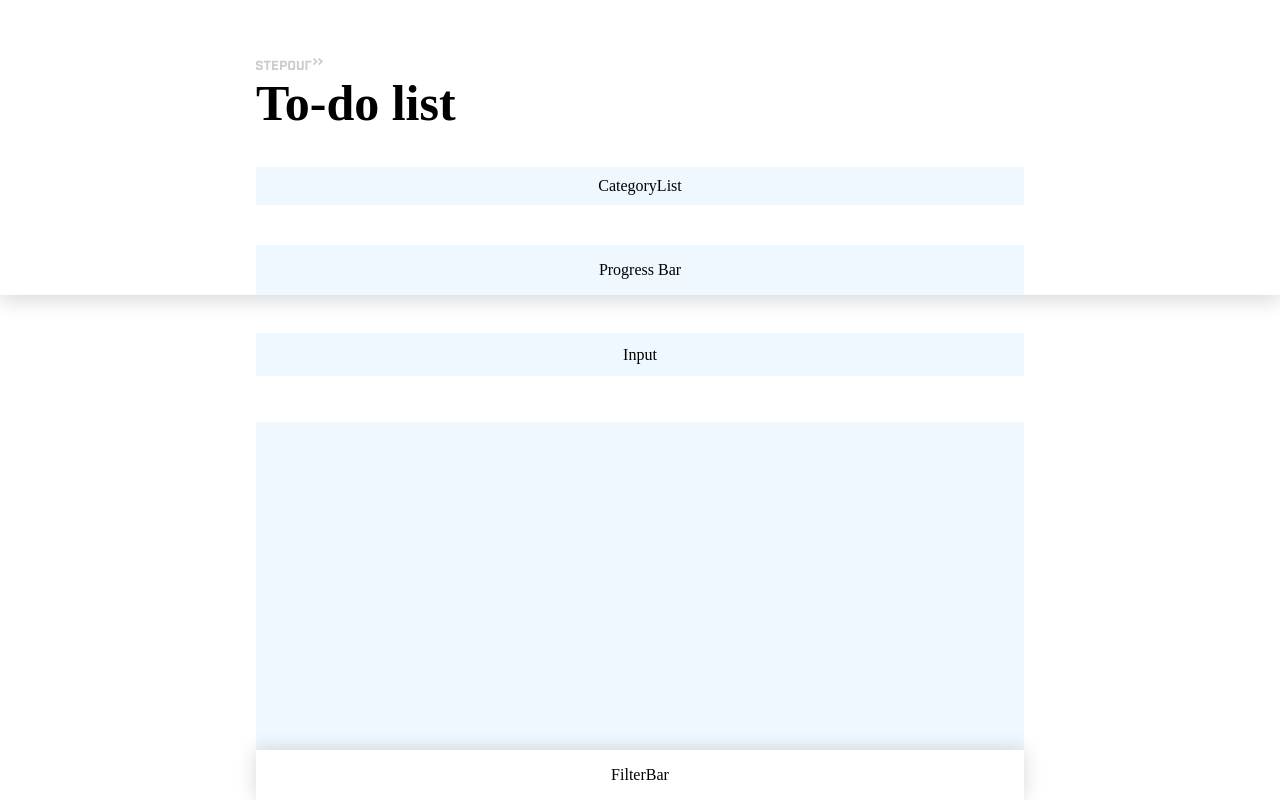
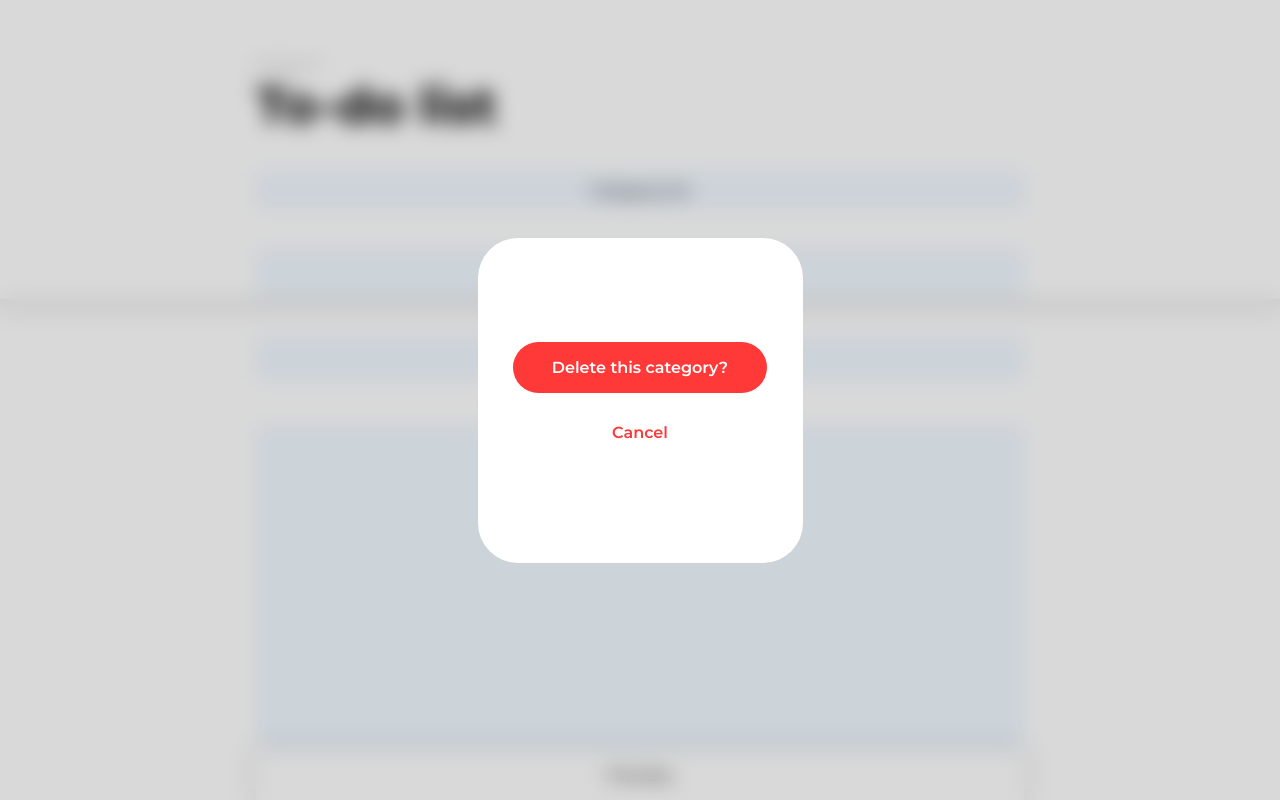
Before and after one commit to leannedo/the-great-bucket-list, a React (Create React App) app in the folder client/: page / in a window 1280 px wide. Shown: the top 800 px of the page. Built offline with nearby package versions, Linux system fonts and the light colour scheme.

Commit message:
Implement basic-ui-components

```diff
--- a/client/public/index.html
+++ b/client/public/index.html
@@ -24,7 +24,8 @@
       work correctly both with client-side routing and a non-root public URL.
       Learn how to configure a non-root public URL by running `npm run build`.
     -->
-    <title>React App</title>
+    <link href="https://fonts.googleapis.com/css2?family=Montserrat:wght@400;500;600;700&display=swap" rel="stylesheet">
+    <title>To-do App</title>
   </head>
   <body>
     <noscript>You need to enable JavaScript to run this app.</noscript>
--- a/client/src/App.js
+++ b/client/src/App.js
@@ -1,13 +1,15 @@
 import React from "react";
 import Layout from "./layout/index";
 import Dashboard from "./views/Dashboard";
+import Icon from "./components/Icon/index";
+import Button from "./components/Button";
+import ConfirmModal from "./components/Modal/ConfirmModal/index";
 
 function App() {
   return (
     <div className="App">
-      <Layout>
-        <Dashboard />
-      </Layout>
+      <Dashboard />
+      <ConfirmModal okText="Delete this category?" cancelText="Cancel" />
     </div>
   );
 }
--- /dev/null
+++ b/client/src/components/Backdrop/Backdrop.scss
@@ -0,0 +1,9 @@
+.td-backdrop {
+  width: var(--td-backdrop-width);
+  height: var(--td-backdrop-height);
+  position: absolute;
+  left: var(--td-backdrop-left);
+  top: var(--td-backdrop-top);
+  background: var(--td-backdrop-background);
+  backdrop-filter: blur(10px);
+}
--- /dev/null
+++ b/client/src/components/Backdrop/index.js
@@ -0,0 +1,25 @@
+// Libraries
+import React from "react";
+import PropTypes from "prop-types";
+
+// Styling
+import "./Backdrop.scss";
+
+const Backdrop = ({ className, onClick }) => {
+  return <div onClick={onClick} className={`td-backdrop ${className}`} />;
+};
+
+Backdrop.defaultProps = {
+  className: "",
+  onClick: () => {},
+};
+
+Backdrop.propTypes = {
+  /** component's classname*/
+  className: PropTypes.string,
+
+  /** onClick handler*/
+  onClick: PropTypes.func,
+};
+
+export default Backdrop;
--- a/client/src/components/Button/Button.scss
+++ b/client/src/components/Button/Button.scss
@@ -5,10 +5,13 @@
  */
 
 .td-btn {
-  padding: 16px 58px;
+  padding: 16px;
   color: var(--td-white-color);
-  font-size: 1rem;
-  border-radius: 27px;
+  font-family: var(--td-font-family);
+  font-weight: var(--td-btn-font-weight);
+  font-size: var(--td-btn-font-size);
+  border-radius: var(--td-btn-border-radius);
+  min-width: var(--td-btn-min-width);
   appearance: none;
   outline: none;
   border-style: initial;
@@ -33,10 +36,10 @@
   }
 
   &icon {
-    width: 35px;
-    height: 35px;
+    width: var(--td-btn-icon-width);
+    height: var(--td-btn-icon-height);
     padding: 0;
-    border-radius: 50%;
+    border-radius: var(--td-btn-icon-border-radius);
     background-color: var(--td-primary-color);
     border: var(--td-primary-color);
   }
--- a/client/src/components/Button/index.js
+++ b/client/src/components/Button/index.js
@@ -8,7 +8,7 @@ import "./Button.scss";
 const Button = ({ className, block, type, onClick, children }) => {
   return (
     <button
-      className={`${className} td-btn btn-${type} ${block ? "btn-block" : ""}`}
+      className={`td-btn ${className} btn-${type} ${block ? "btn-block" : ""}`}
       onClick={onClick}
     >
       {children}
--- /dev/null
+++ b/client/src/components/Modal/ConfirmModal/ConfirmModal.scss
@@ -0,0 +1,14 @@
+.td-confirm-modal {
+  display: flex;
+  flex-direction: column;
+  align-items: center;
+  justify-content: center;
+  position: absolute;
+  top: 50%;
+  left: 50%;
+  transform: translate(-50%, -50%);
+}
+
+.confirm-modal-cancel-btn {
+  margin-top: 14px;
+}
--- /dev/null
+++ b/client/src/components/Modal/ConfirmModal/index.js
@@ -0,0 +1,56 @@
+// Libraries
+import React from "react";
+import PropTypes from "prop-types";
+
+// Components
+import Modal from "./../../Modal/index";
+import Button from "../../Button";
+
+// Styling
+import "./ConfirmModal.scss";
+
+const ConfirmModal = ({ okHandler, cancelHander, okText, cancelText }) => {
+  return (
+    <Modal>
+      <div className="td-confirm-modal">
+        <Button onClick={okHandler} type="danger">
+          {okText}
+        </Button>
+        <Button
+          onClick={cancelHander}
+          className="confirm-modal-cancel-btn"
+          type="text"
+        >
+          {cancelText}
+        </Button>
+      </div>
+    </Modal>
+  );
+};
+
+ConfirmModal.defaultProps = {
+  className: "",
+  okText: "",
+  cancelText: "",
+  okHandler: () => {},
+  cancelHandler: () => {},
+};
+
+ConfirmModal.propTypes = {
+  /** element's class name */
+  className: PropTypes.string,
+
+  /** confirm text */
+  okText: PropTypes.string,
+
+  /** cancel text  */
+  cancelText: PropTypes.string,
+
+  /** confirm text's action */
+  cancelHandler: PropTypes.func,
+
+  /** cancel text's action */
+  okHandler: PropTypes.func,
+};
+
+export default ConfirmModal;
--- /dev/null
+++ b/client/src/components/Modal/Modal.scss
@@ -0,0 +1,22 @@
+.td-modal-wrapper {
+  width: var(--td-modal-wrapper-width);
+  height: var(--td-modal-wrapper-height);
+  position: fixed;
+  z-index: 999;
+  left: var(--td-modal-wrapper-left);
+  top: var(--td-modal-wrapper-top);
+  display: flex;
+  align-items: center;
+  justify-content: center;
+}
+
+.td-modal {
+  position: relative;
+  z-index: 1000;
+  border-radius: var(--td-modal-border-radius);
+  background-color: var(--td-white-color);
+  min-width: var(--td-modal-min-width);
+  min-height: var(--td-modal-min-height);
+  padding: 45px;
+  opacity: 1;
+}
--- /dev/null
+++ b/client/src/components/Modal/index.js
@@ -0,0 +1,30 @@
+// Libraries
+import React from "react";
+import PropTypes from "prop-types";
+
+// Styling
+import "./Modal.scss";
+import Backdrop from "../Backdrop";
+
+const Modal = ({ className, children }) => {
+  return (
+    <div className={`td-modal-wrapper ${className}`}>
+      <div className="td-modal">{children}</div>
+      <Backdrop />
+    </div>
+  );
+};
+
+Modal.defaultProps = {
+  className: "",
+};
+
+Modal.propTypes = {
+  /** component's classname */
+  className: PropTypes.string,
+
+  /** component's children */
+  children: PropTypes.node,
+};
+
+export default Modal;
--- a/client/src/components/PageTitle/index.js
+++ b/client/src/components/PageTitle/index.js
@@ -8,7 +8,7 @@ import Logo from "./../../assets/logo.svg";
 // Styling
 import "./PageTitle.scss";
 
-const PageTitle = ({ title, className = "" }) => {
+const PageTitle = ({ title, className }) => {
   return (
     <div className={className}>
       <img src={Logo} />
--- a/client/src/styles/variables.scss
+++ b/client/src/styles/variables.scss
@@ -15,4 +15,32 @@
 
   /* #LAYOUT */
   --td-app-max-width: 768px;
+
+  /* #BUTTON */
+  --td-btn-font-weight: 600;
+  --td-btn-font-size: 1rem;
+  --td-btn-min-width: 254px;
+  --td-btn-border-radius: 27px;
+  --td-btn-icon-width: 35px;
+  --td-btn-icon-height: 35px;
+  --td-btn-icon-border-radius: 50%;
+
+  /* #MODAL-WRAPPER */
+  --td-modal-wrapper-width: 100%;
+  --td-modal-wrapper-height: 100%;
+  --td-modal-wrapper-left: 0;
+  --td-modal-wrapper-top: 0;
+
+  /* #MODAL-BACKDROP */
+  --td-backdrop-width: 100%;
+  --td-backdrop-height: 100%;
+  --td-backdrop-left: 0;
+  --td-backdrop-top: 0;
+  --td-backdrop-background: rgba(0, 0, 0, 0.15);
+
+  /* #MODAL */
+  --td-modal-min-width: 325px;
+  --td-modal-min-height: 325px;
+  --td-modal-border-radius: 40px;
+  --td-modal-min-height: 325px;
 }
```
Also changed, not shown: 1 other file (tests, documents, lock files or other folders).
